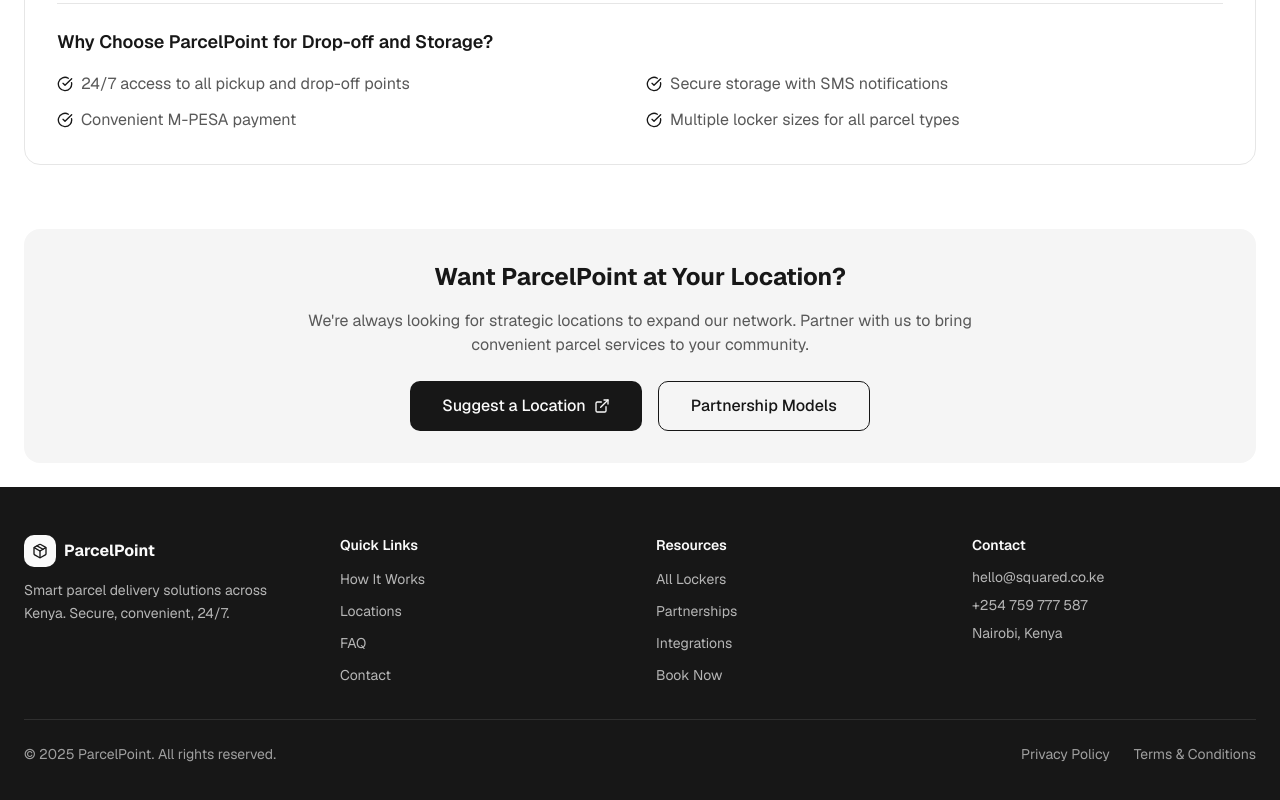
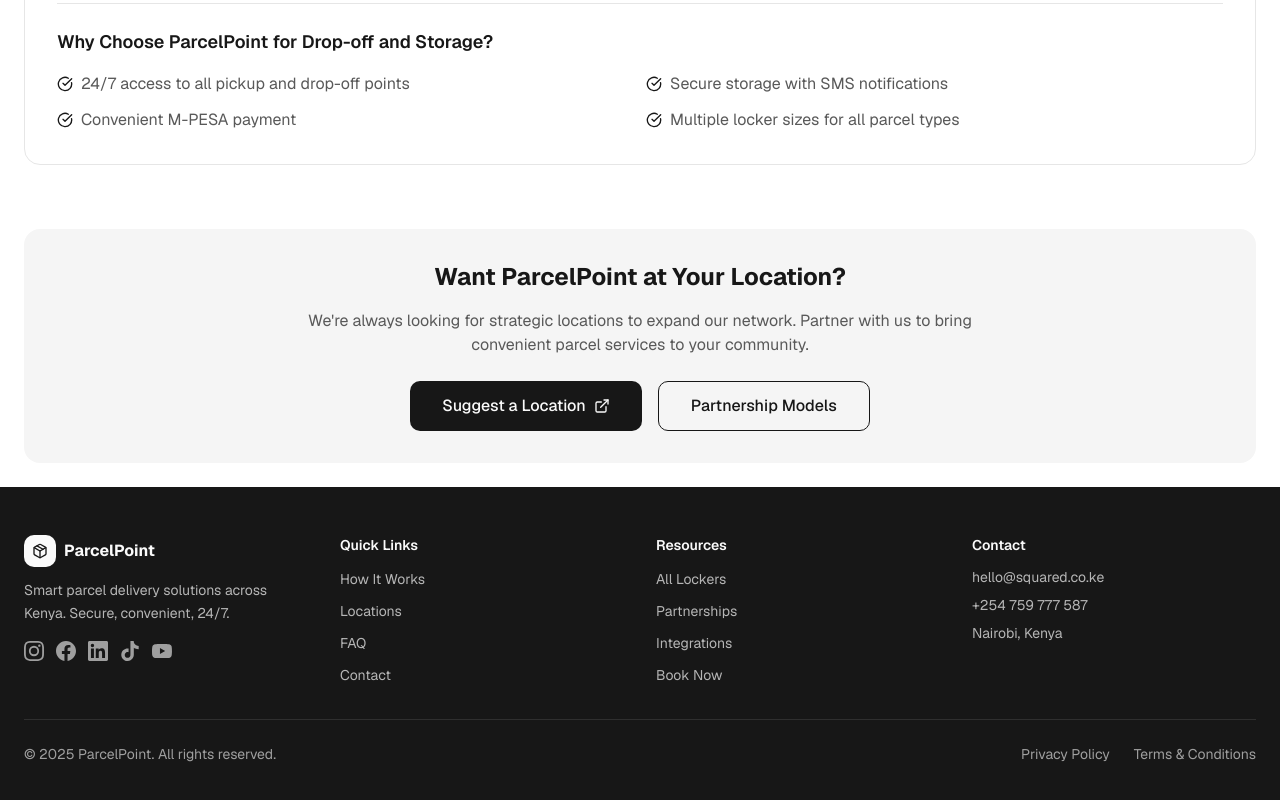
Before and after one commit to learnqtkenya/parcelpointke, a Next.js app: page /lockers in a window 1280 px wide. Shown: the part 1257-2057 px from the top of the page. Built offline with nearby package versions, Linux system fonts and the light colour scheme; no server answers.

Commit message:
add social media profiles

```diff
--- a/components/landing/Footer.tsx
+++ b/components/landing/Footer.tsx
@@ -2,6 +2,54 @@
 
 import { Package } from 'lucide-react'
 import Link from 'next/link'
+
+const socialLinks = [
+  {
+    label: 'Instagram',
+    href: 'https://www.instagram.com/parcelpoint.ke',
+    icon: (
+      <svg className="h-5 w-5" fill="currentColor" viewBox="0 0 24 24">
+        <path d="M12 2.163c3.204 0 3.584.012 4.85.07 3.252.148 4.771 1.691 4.919 4.919.058 1.265.069 1.645.069 4.849 0 3.205-.012 3.584-.069 4.849-.149 3.225-1.664 4.771-4.919 4.919-1.266.058-1.644.07-4.85.07-3.204 0-3.584-.012-4.849-.07-3.26-.149-4.771-1.699-4.919-4.92-.058-1.265-.07-1.644-.07-4.849 0-3.204.013-3.583.07-4.849.149-3.227 1.664-4.771 4.919-4.919 1.266-.057 1.645-.069 4.849-.069zM12 0C8.741 0 8.333.014 7.053.072 2.695.272.273 2.69.073 7.052.014 8.333 0 8.741 0 12c0 3.259.014 3.668.072 4.948.2 4.358 2.618 6.78 6.98 6.98C8.333 23.986 8.741 24 12 24c3.259 0 3.668-.014 4.948-.072 4.354-.2 6.782-2.618 6.979-6.98.059-1.28.073-1.689.073-4.948 0-3.259-.014-3.667-.072-4.947-.196-4.354-2.617-6.78-6.979-6.98C15.668.014 15.259 0 12 0zm0 5.838a6.162 6.162 0 100 12.324 6.162 6.162 0 000-12.324zM12 16a4 4 0 110-8 4 4 0 010 8zm6.406-11.845a1.44 1.44 0 100 2.881 1.44 1.44 0 000-2.881z" />
+      </svg>
+    ),
+  },
+  {
+    label: 'Facebook',
+    href: 'https://www.facebook.com/parcelpoint.ke',
+    icon: (
+      <svg className="h-5 w-5" fill="currentColor" viewBox="0 0 24 24">
+        <path d="M24 12.073c0-6.627-5.373-12-12-12s-12 5.373-12 12c0 5.99 4.388 10.954 10.125 11.854v-8.385H7.078v-3.47h3.047V9.43c0-3.007 1.792-4.669 4.533-4.669 1.312 0 2.686.235 2.686.235v2.953H15.83c-1.491 0-1.956.925-1.956 1.874v2.25h3.328l-.532 3.47h-2.796v8.385C19.612 23.027 24 18.062 24 12.073z" />
+      </svg>
+    ),
+  },
+  {
+    label: 'LinkedIn',
+    href: 'https://www.linkedin.com/company/parcelpointke',
+    icon: (
+      <svg className="h-5 w-5" fill="currentColor" viewBox="0 0 24 24">
+        <path d="M20.447 20.452h-3.554v-5.569c0-1.328-.027-3.037-1.852-3.037-1.853 0-2.136 1.445-2.136 2.939v5.667H9.351V9h3.414v1.561h.046c.477-.9 1.637-1.85 3.37-1.85 3.601 0 4.267 2.37 4.267 5.455v6.286zM5.337 7.433a2.062 2.062 0 01-2.063-2.065 2.064 2.064 0 112.063 2.065zm1.782 13.019H3.555V9h3.564v11.452zM22.225 0H1.771C.792 0 0 .774 0 1.729v20.542C0 23.227.792 24 1.771 24h20.451C23.2 24 24 23.227 24 22.271V1.729C24 .774 23.2 0 22.222 0h.003z" />
+      </svg>
+    ),
+  },
+  {
+    label: 'TikTok',
+    href: 'https://www.tiktok.com/@parcelpointke',
+    icon: (
+      <svg className="h-5 w-5" fill="currentColor" viewBox="0 0 24 24">
+        <path d="M12.525.02c1.31-.02 2.61-.01 3.91-.02.08 1.53.63 3.09 1.75 4.17 1.12 1.11 2.7 1.62 4.24 1.79v4.03c-1.44-.05-2.89-.35-4.2-.97-.57-.26-1.1-.59-1.62-.93-.01 2.92.01 5.84-.02 8.75-.08 1.4-.54 2.79-1.35 3.94-1.31 1.92-3.58 3.17-5.91 3.21-1.43.08-2.86-.31-4.08-1.03-2.02-1.19-3.44-3.37-3.65-5.71-.02-.5-.03-1-.01-1.49.18-1.9 1.12-3.72 2.58-4.96 1.66-1.44 3.98-2.13 6.15-1.72.02 1.48-.04 2.96-.04 4.44-.99-.32-2.15-.23-3.02.37-.63.41-1.11 1.04-1.36 1.75-.21.51-.15 1.07-.14 1.61.24 1.64 1.82 3.02 3.5 2.87 1.12-.01 2.19-.66 2.77-1.61.19-.33.4-.67.41-1.06.1-1.79.06-3.57.07-5.36.01-4.03-.01-8.05.02-12.07z" />
+      </svg>
+    ),
+  },
+  {
+    label: 'YouTube',
+    href: 'https://www.youtube.com/@parcelpointke/',
+    icon: (
+      <svg className="h-5 w-5" fill="currentColor" viewBox="0 0 24 24">
+        <path d="M23.498 6.186a3.016 3.016 0 00-2.122-2.136C19.505 3.545 12 3.545 12 3.545s-7.505 0-9.377.505A3.017 3.017 0 00.502 6.186C0 8.07 0 12 0 12s0 3.93.502 5.814a3.016 3.016 0 002.122 2.136c1.871.505 9.376.505 9.376.505s7.505 0 9.377-.505a3.015 3.015 0 002.122-2.136C24 15.93 24 12 24 12s0-3.93-.502-5.814zM9.545 15.568V8.432L15.818 12l-6.273 3.568z" />
+      </svg>
+    ),
+  },
+]
 
 const quickLinks = [
   { label: 'How It Works', href: '#how-it-works' },
@@ -36,9 +84,23 @@
               </div>
               <span className="font-bold">ParcelPoint</span>
             </Link>
-            <p className="text-sm text-primary-foreground/70 leading-relaxed">
+            <p className="text-sm text-primary-foreground/70 leading-relaxed mb-4">
               Smart parcel delivery solutions across Kenya. Secure, convenient, 24/7.
             </p>
+            <div className="flex items-center gap-3">
+              {socialLinks.map((social) => (
+                <a
+                  key={social.label}
+                  href={social.href}
+                  target="_blank"
+                  rel="noopener noreferrer"
+                  aria-label={social.label}
+                  className="text-primary-foreground/60 hover:text-primary-foreground transition-colors"
+                >
+                  {social.icon}
+                </a>
+              ))}
+            </div>
           </div>
 
           <div>
--- a/components/landing/HowItWorks.tsx
+++ b/components/landing/HowItWorks.tsx
@@ -83,6 +83,41 @@
             </motion.div>
           ))}
         </div>
+
+        <motion.div
+          initial={{ opacity: 0, y: 20 }}
+          animate={isInView ? { opacity: 1, y: 0 } : {}}
+          transition={{ duration: 0.5, delay: 0.5 }}
+          className="mt-12"
+        >
+          <h3 className="text-2xl font-bold text-foreground text-center mb-6">
+            See It In Action
+          </h3>
+          <div className="grid grid-cols-1 sm:grid-cols-2 gap-6 max-w-3xl mx-auto">
+            <div className="bg-card rounded-2xl border border-border shadow-md overflow-hidden">
+              <div className="relative w-full" style={{ paddingBottom: '177.78%' }}>
+                <iframe
+                  src="https://www.tiktok.com/embed/v2/7541775839172513029"
+                  className="absolute inset-0 w-full h-full"
+                  allowFullScreen
+                  allow="encrypted-media"
+                  title="ParcelPoint TikTok - How to use smart lockers"
+                />
+              </div>
+            </div>
+            <div className="bg-card rounded-2xl border border-border shadow-md overflow-hidden">
+              <div className="relative w-full" style={{ paddingBottom: '177.78%' }}>
+                <iframe
+                  src="https://www.youtube.com/embed/cR77eOPbuaQ"
+                  className="absolute inset-0 w-full h-full"
+                  allowFullScreen
+                  allow="accelerometer; autoplay; clipboard-write; encrypted-media; gyroscope; picture-in-picture"
+                  title="ParcelPoint YouTube - How to use smart lockers"
+                />
+              </div>
+            </div>
+          </div>
+        </motion.div>
       </div>
     </section>
   )
```
